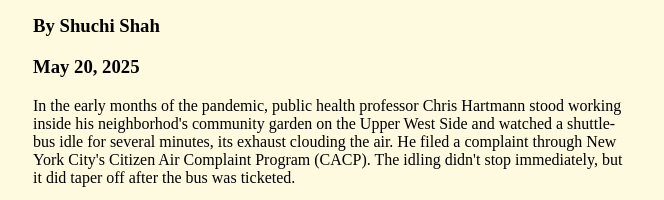
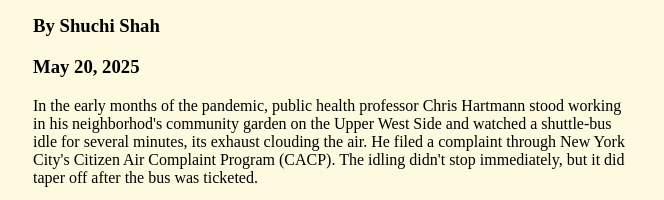
Before and after one commit to shuchi0503/2025-vehicle-idling, a plain HTML site: page index.html in a window 1280 px wide. Shown: the part 393-593 px from the top of the page, without its empty margins (307-971 px from the left). Drawn offline with Linux system fonts and the light colour scheme; a web font is replaced by a local one.

Commit message:
Update index.html

```diff
--- a/index.html
+++ b/index.html
@@ -37,7 +37,7 @@
 
 <div class="story">
 <p>
-    In the early months of the pandemic, public health professor Chris Hartmann stood working inside his neighborhod&#39s community garden on the Upper West Side and watched a shuttle-bus idle for several minutes, its exhaust clouding the air. He filed a complaint through New York City&#39s Citizen Air Complaint Program (CACP). The idling didn&#39t stop immediately, but it did taper off after the bus was ticketed.
+    In the early months of the pandemic, public health professor Chris Hartmann stood working in his neighborhod&#39s community garden on the Upper West Side and watched a shuttle-bus idle for several minutes, its exhaust clouding the air. He filed a complaint through New York City&#39s Citizen Air Complaint Program (CACP). The idling didn&#39t stop immediately, but it did taper off after the bus was ticketed.
 </p>
 
 <p>
```
